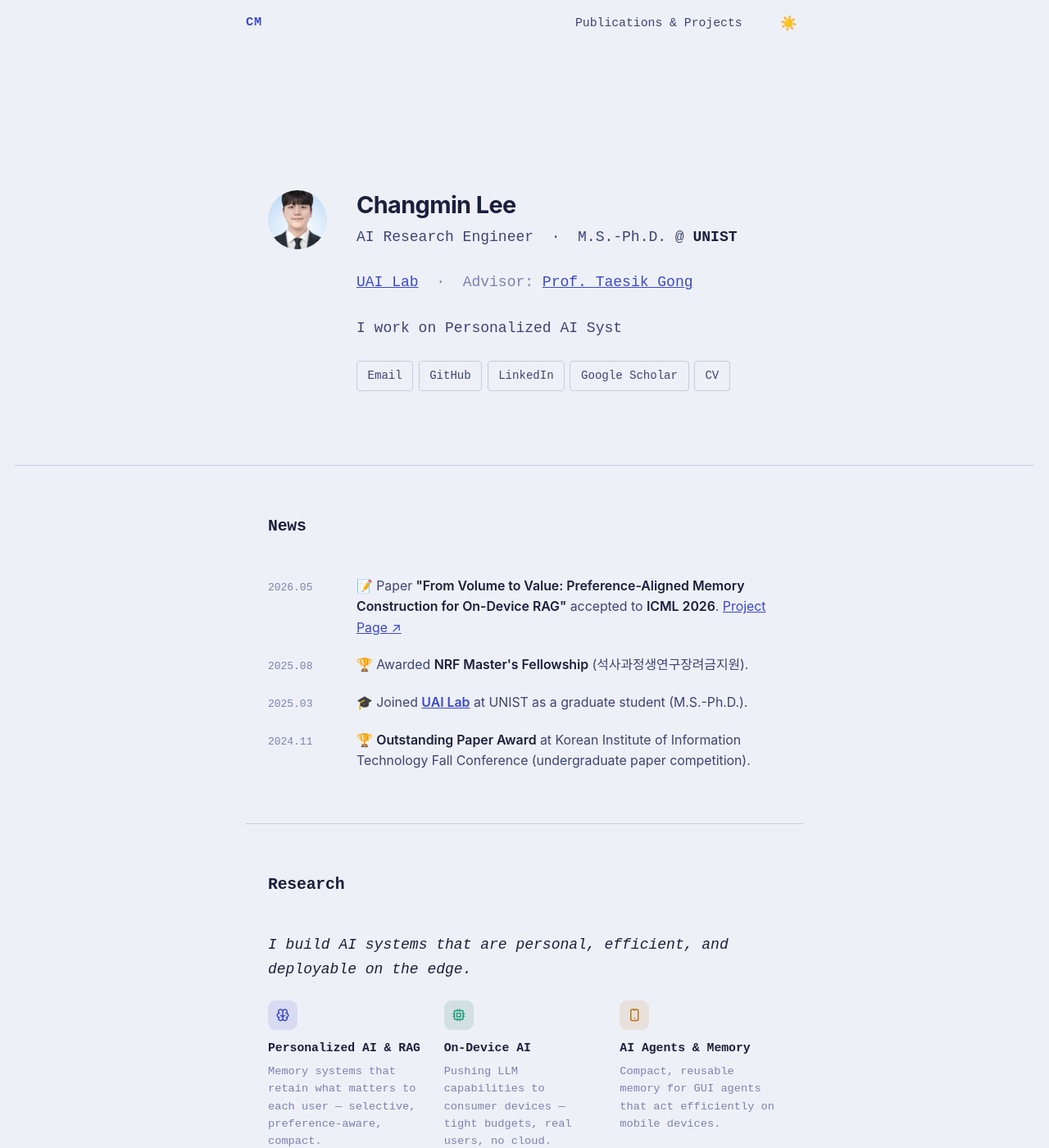
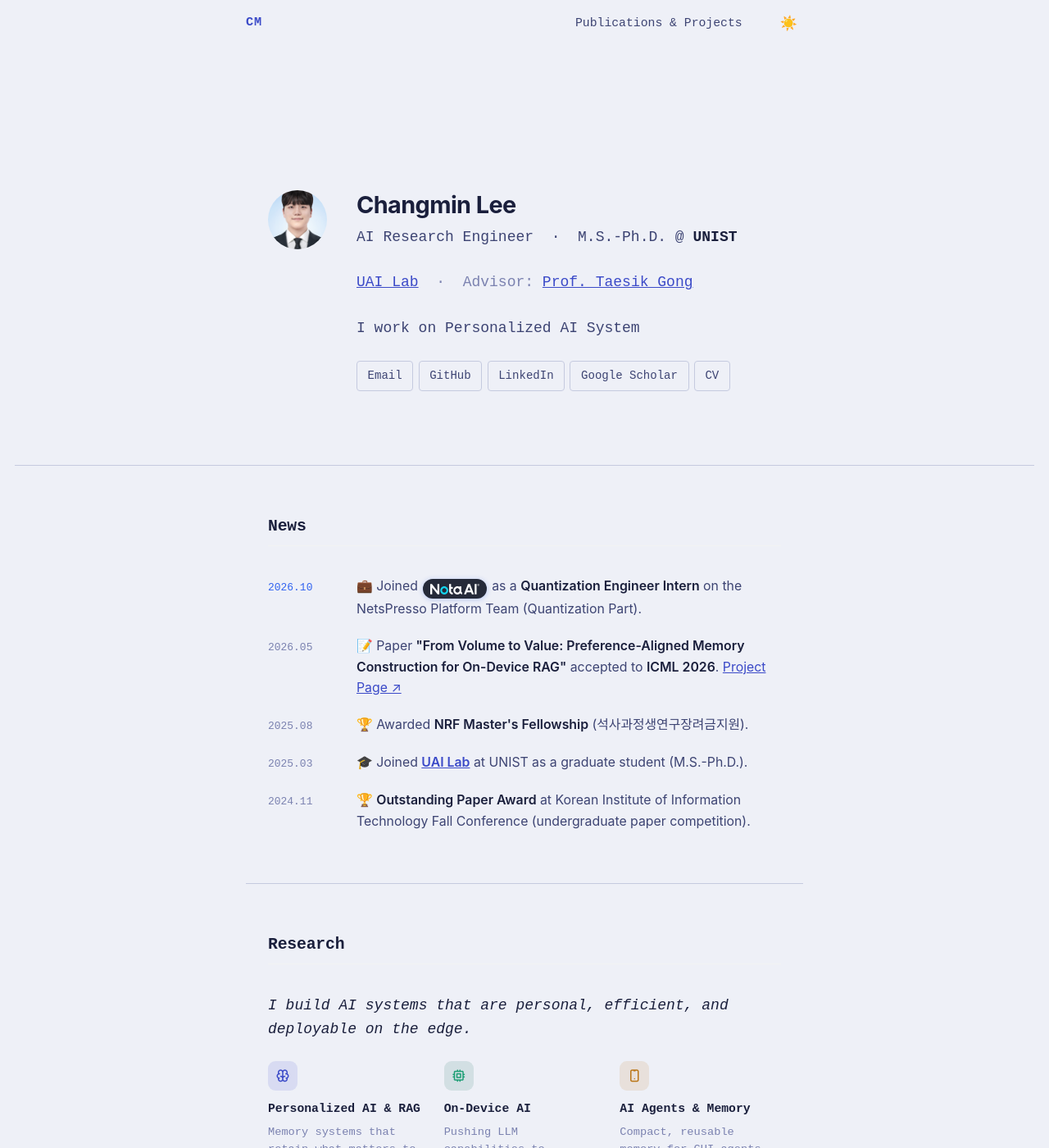
Before and after one commit to CkdalsKong/CkdalsKong.github.io, a Jekyll site: the page built from _pages/about.md, in a window 1280 px wide and 1400 px high. Shown: the whole window at 82% size. Built offline with Jekyll 4.4.1, drawn with Linux system fonts in a browser that asks for light colours; a script bundle is joined from its source files by our own code; library files that are not in the unit come from our copies; some of the changed text lies outside the part shown.

Commit message:
Add Nota AI internship and PastForward preprint
- News + Experience card for Nota AI (Quantization Engineer Intern,
  NetsPresso Platform Team) styled with Nota brand colors and logo
- Replace the in-preparation GUI agents entry with the PastForward
  preprint (arXiv:2609.32166, co-first author)
- Add TODO.md (CV update, site redesign) and exclude it and the
  REDESIGN_*.md planning docs from the build

Co-Authored-By: Claude Opus 5.5 <noreply@anthropic.com>

```diff
--- a/_config.yml
+++ b/_config.yml
@@ -188,6 +188,8 @@ exclude:
   - package.json*
   - Rakefile
   - README
+  - REDESIGN_*.md
+  - TODO.md
   - tmp
   - vendor
 keep_files:
--- a/_pages/about.md
+++ b/_pages/about.md
@@ -34,6 +34,10 @@ redirect_from:
 <section id="news" class="home-section" data-animate>
   <h2>News</h2>
   <div class="news-list">
+    <div class="news-item news-item--nota">
+      <span class="news-date">2026.10</span>
+      <span class="news-text">💼 Joined <a class="nota-pill" href="https://www.nota.ai/" target="_blank" rel="noopener noreferrer"><img src="/images/logo-nota-wordmark.png" alt="Nota AI" width="62" height="13"/></a> as a <strong>Quantization Engineer Intern</strong> on the NetsPresso Platform Team (Quantization Part).</span>
+    </div>
     <div class="news-item news-item--highlight">
       <span class="news-date">2026.05</span>
       <span class="news-text">📝 Paper <strong>"From Volume to Value: Preference-Aligned Memory Construction for On-Device RAG"</strong> accepted to <strong>ICML 2026</strong>. <a href="/EPIC/" target="_blank" rel="noopener noreferrer">Project Page ↗</a></span>
@@ -91,7 +95,7 @@ redirect_from:
         <span class="pillar-chip">action reuse</span>
         <span class="pillar-chip">mobile</span>
       </div>
-      <div class="pillar-paper"><i class="ti ti-file-text"></i> ΔAgent · in preparation</div>
+      <div class="pillar-paper"><i class="ti ti-file-text"></i> PastForward · arXiv 2026</div>
       <div class="pillar-bar"></div>
     </div>
   </div>
@@ -101,6 +105,22 @@ redirect_from:
   <h2>About</h2>
 
   <h3 class="about-subsection-title">Experience</h3>
+
+  <div class="exp-card exp-card--nota">
+    <div class="exp-header">
+      <img class="exp-logo" src="/images/logo-nota.png" alt="Nota AI"/>
+      <div class="exp-meta">
+        <div class="exp-org"><a href="https://www.nota.ai/" target="_blank" rel="noopener noreferrer">Nota AI</a></div>
+        <div class="exp-role">Quantization Engineer Intern</div>
+        <div class="exp-place">Seoul, Korea</div>
+      </div>
+      <div class="exp-period">2026.10 — Present</div>
+    </div>
+    <ul class="exp-bullets">
+      <li>Team: <strong>NetsPresso Platform Team</strong> · Quantization Part</li>
+      <li>Model quantization for <a href="https://netspresso.ai/" target="_blank" rel="noopener noreferrer">NetsPresso</a>, a hardware-aware AI model optimization platform</li>
+    </ul>
+  </div>
 
   <div class="exp-card">
     <div class="exp-header">
--- a/assets/css/main.scss
+++ b/assets/css/main.scss
@@ -416,6 +416,28 @@ a:hover { text-decoration: underline; }
   strong { color: var(--fg); font-weight: 600; }
 }
 
+/* Nota AI brand: blue #3264F0 · cyan #1BD2EB · navy #252A39 */
+.news-item--nota .news-date { color: #1BD2EB; }
+
+.nota-pill {
+  display: inline-flex;
+  align-items: center;
+  vertical-align: -0.3em;
+  height: 1.5em;
+  padding: 0 0.55em;
+  margin: 0 0.1em;
+  border-radius: 999px;
+  background: #252A39;
+  box-shadow: inset 0 0 0 1px rgba(27,210,235,0.35), 0 0 10px rgba(50,100,240,0.35);
+  transition: box-shadow var(--tr);
+
+  img { display: block; height: 0.8em; width: auto; }
+  &:hover {
+    text-decoration: none;
+    box-shadow: inset 0 0 0 1px rgba(27,210,235,0.7), 0 0 14px rgba(27,210,235,0.45);
+  }
+}
+
 /* ============================================================
    RESEARCH
    ============================================================ */
@@ -582,6 +604,24 @@ a:hover { text-decoration: underline; }
   }
 }
 
+.exp-card--nota {
+  position: relative;
+  overflow: hidden;
+  border-color: rgba(50,100,240,0.45);
+  background: linear-gradient(120deg, rgba(50,100,240,0.12) 0%, rgba(27,210,235,0.05) 45%, transparent 75%);
+
+  &::before {
+    content: "";
+    position: absolute;
+    left: 0; top: 0; bottom: 0;
+    width: 3px;
+    background: linear-gradient(180deg, #3264F0, #1BD2EB);
+  }
+
+  .exp-logo { padding: 0; background: #252A39; border-color: rgba(27,210,235,0.35); }
+  .exp-bullets li a { color: #1BD2EB; }
+}
+
 /* ============================================================
    EDUCATION
    ============================================================ */
@@ -678,6 +718,7 @@ a:hover { text-decoration: underline; }
 }
 .venue-journal  { background: var(--accent-bg); color: var(--accent); }
 .venue-workshop { background: transparent; border: 1px solid var(--line); color: var(--fg-3); }
+.venue-preprint { background: transparent; border: 1px solid var(--accent); color: var(--accent); }
 
 .pub-card--top {
   border-left: 3px solid var(--accent);
@@ -1048,6 +1089,8 @@ html.light-mode .btn-link {
 
 html.light-mode .news-date         { color: $L-fg3 !important; }
 html.light-mode .news-text         { color: $L-fg2 !important; strong { color: $L-fg !important; } }
+html.light-mode .news-item--nota .news-date { color: #3264F0 !important; }
+html.light-mode .nota-pill         { box-shadow: 0 1px 6px rgba(50,100,240,0.3) !important; }
 
 html.light-mode .research-statement { color: $L-fg !important; }
 html.light-mode .research-bio       { color: $L-fg2 !important; }
@@ -1073,6 +1116,7 @@ html.light-mode .pub-abstract     { color: $L-fg2 !important; border-left-color:
 html.light-mode .venue-top,
 html.light-mode .venue-journal    { background: rgba(59,74,200,0.09) !important; color: $L-accent !important; }
 html.light-mode .venue-workshop   { border-color: $L-line !important; color: $L-fg3 !important; }
+html.light-mode .venue-preprint   { border-color: $L-accent !important; color: $L-accent !important; }
 
 html.light-mode .see-all-link     { color: $L-accent !important; }
 
@@ -1101,6 +1145,12 @@ html.light-mode .exp-bullets li,
 html.light-mode .edu-bullets li   { color: $L-fg3 !important; }
 html.light-mode .exp-logo,
 html.light-mode .edu-logo         { border-color: $L-line !important; }
+html.light-mode .exp-card.exp-card--nota {
+  border-color: rgba(50,100,240,0.35) !important;
+  background: linear-gradient(120deg, rgba(50,100,240,0.08) 0%, rgba(27,210,235,0.04) 45%, #fff 75%) !important;
+}
+html.light-mode .exp-card--nota .exp-logo         { border-color: rgba(50,100,240,0.3) !important; }
+html.light-mode .exp-card--nota .exp-bullets li a { color: #3264F0 !important; }
 html.light-mode .edu-card         { border-bottom-color: $L-line !important; }
 html.light-mode .edu-school       { color: $L-fg !important; }
 html.light-mode .edu-major        { color: $L-fg2 !important; }
```
Also changed, not shown: TODO.md (added, +28 -0 lines), _pages/publications.md (+11 -3 lines), images/logo-nota-wordmark.png (added), images/logo-nota.png (added).
